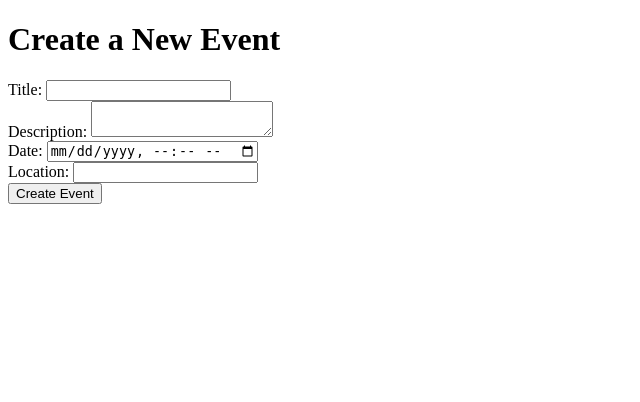
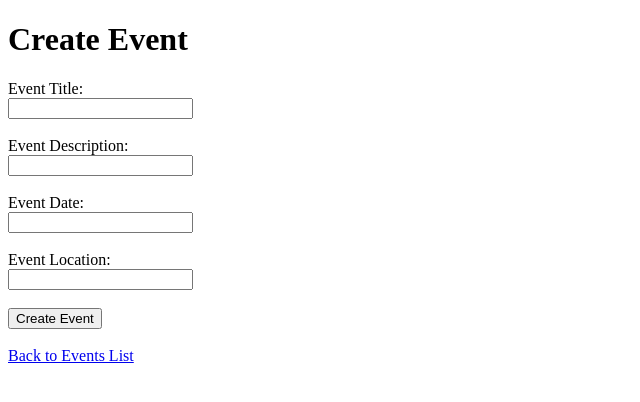
Before and after one commit to kipngenohaaron/Event-Planner, a Python web app: template app/templates/create_event.html in a window 1280 px wide. Shown: the top 402 px of the page, without its empty margins (0-640 px from the left). Run offline with Jinja, Linux system fonts and the light colour scheme; the template is opened without the code that fills it, so the values that code supplies are empty.

Commit message:
create event.py added

```diff
--- a/app/templates/create_event.html
+++ b/app/templates/create_event.html
@@ -1,4 +1,4 @@
-<!DOCTYPE html>
+<!-- <!DOCTYPE html>
 <html lang="en">
 <head>
     <title>Create Event</title>
@@ -17,4 +17,32 @@
         <button type="submit">Create Event</button>
     </form>
 </body>
+</html> -->
+<!DOCTYPE html>
+<html lang="en">
+<head>
+    <meta charset="UTF-8">
+    <meta name="viewport" content="width=device-width, initial-scale=1.0">
+    <title>Create Event</title>
+</head>
+<body>
+    <h1>Create Event</h1>
+    <form action="/create" method="POST">
+        <label for="title">Event Title:</label><br>
+        <input type="text" id="title" name="title" required><br><br>
+
+        <label for="description">Event Description:</label><br>
+        <input type="text" id="description" name="description" required><br><br>
+
+        <label for="date">Event Date:</label><br>
+        <input type="text" id="date" name="date" required><br><br>
+
+        <label for="location">Event Location:</label><br>
+        <input type="text" id="location" name="location" required><br><br>
+
+        <input type="submit" value="Create Event">
+    </form>
+    <br>
+    <a href="/">Back to Events List</a>
+</body>
 </html>
```
